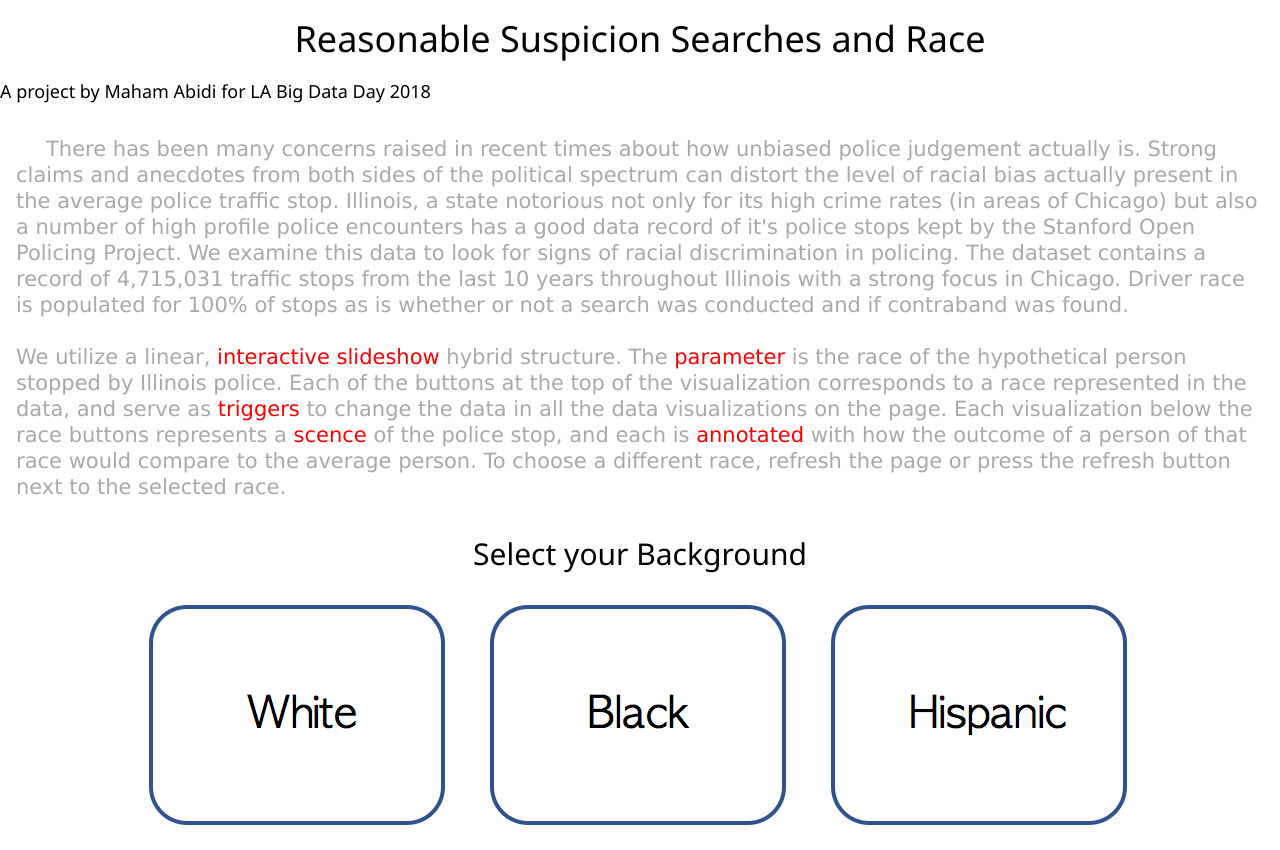
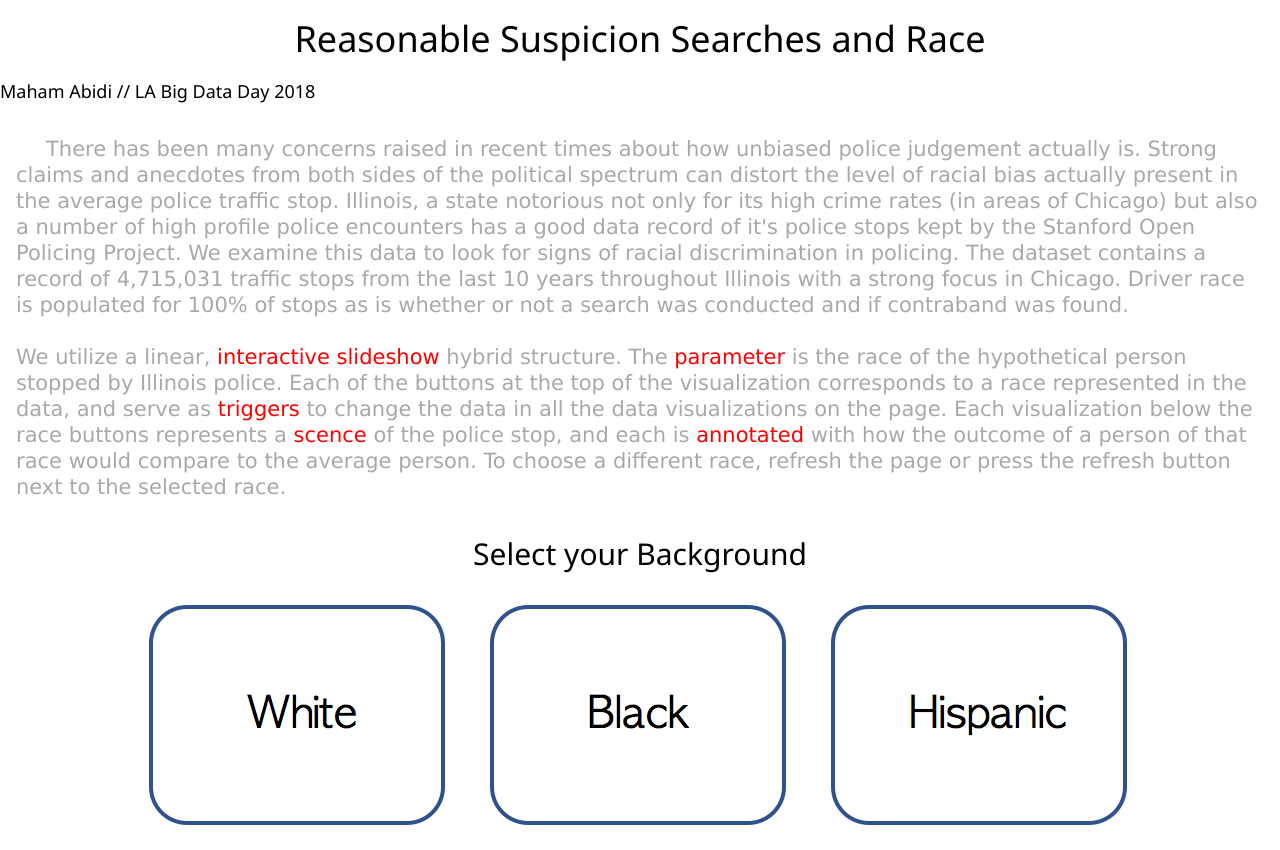
Before and after one commit to MahumAbidi/PoliceStops, a plain HTML site: page index.html in a window 1280 px wide. Shown: the top 850 px of the page. Drawn offline with nearby package versions, Linux system fonts and the light colour scheme.

Commit message:
Update index.html

```diff
--- a/index.html
+++ b/index.html
@@ -8,7 +8,7 @@
 
     <h1>Reasonable Suspicion Searches and Race</h1>
 
-    <h5> A project by Maham Abidi for LA Big Data Day 2018 </h5>
+    <h5> Maham Abidi // LA Big Data Day 2018 </h5>
 
 <div class="w3-container">
 
```
